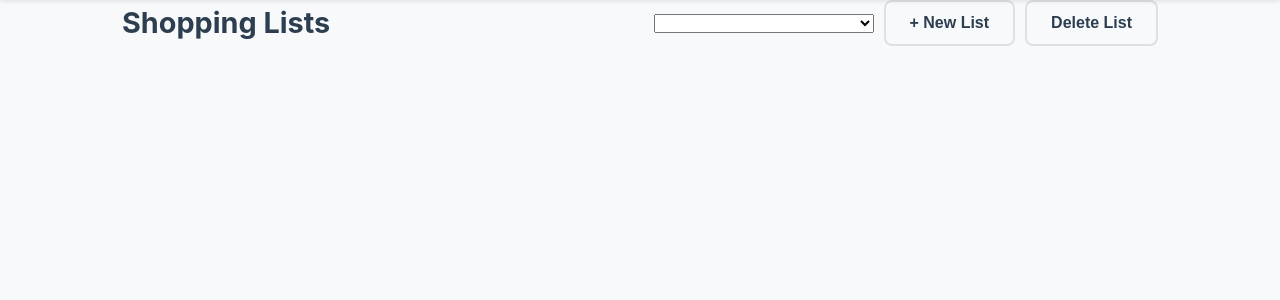
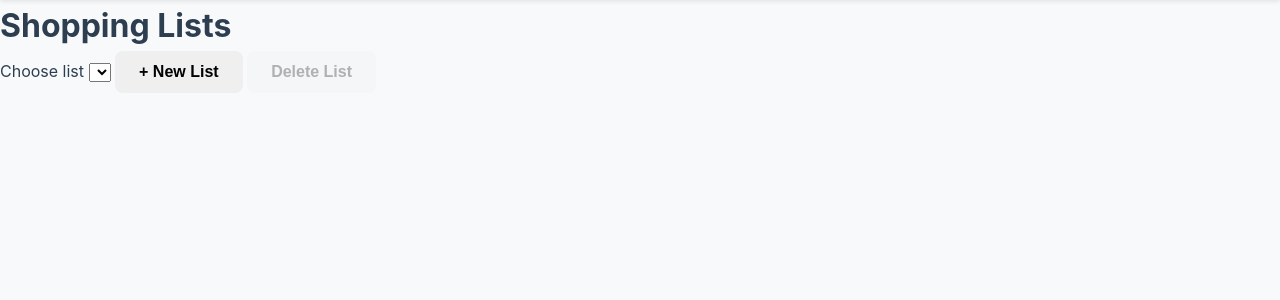
Before and after one commit to Git-cpu17/Point_Of_Sales-system-, a Flask app: page /shopping-lists in a window 1280 px wide. Shown: the part 86-386 px from the top of the page. Run offline with Flask 3, Linux system fonts and the light colour scheme; data that the repository does not hold is empty; parts of the project's set-up code (start-up, migrations or seed data) failed here and were passed over.

Commit message:
Update shopping_lists.html

```diff
--- a/templates/shopping_lists.html
+++ b/templates/shopping_lists.html
@@ -25,22 +25,20 @@
     </div>
   </nav>
 
-  <main class="container" style="max-width: 1100px;">
-    <div class="section-header">
-      <h2 class="section-title">Shopping Lists</h2>
-      <div style="display:flex; gap:10px; flex-wrap: wrap; align-items:center;">
-        <select id="listSelect" class="input" style="min-width:220px"></select>
-        <button id="createListBtn" class="btn secondary">+ New List</button>
-        <button id="deleteListBtn" class="btn danger secondary" disabled>Delete List</button>
-      </div>
+  <div id="listContainer" class="sl-container">
+    <h1>Shopping Lists</h1>
+
+    <div class="sl-toolbar">
+      <label for="listSelect" class="sr-only">Choose list</label>
+      <select id="listSelect" class="sl-select"></select>
+
+      <button id="newListBtn" class="btn btn-primary">+ New List</button>
+      <button id="deleteListBtn" class="btn btn-danger" disabled>Delete List</button>
     </div>
 
-    <div id="listContainer" class="card" style="padding: 1rem;">
-
-      <p id="emptyListText" style="margin: 1rem 0; color: var(--text-light); display:none;">Your list is empty.</p>
-      <div id="listTableWrap"></div>
-    </div>
-  </main>
+    <p id="slEmpty" class="sl-empty" style="display:none;"></p>
+    <div id="listItems" class="sl-grid"></div>
+  </div>
 
   <script src="{{ url_for('static', filename='js/main.js') }}"></script>
 </body>
```
